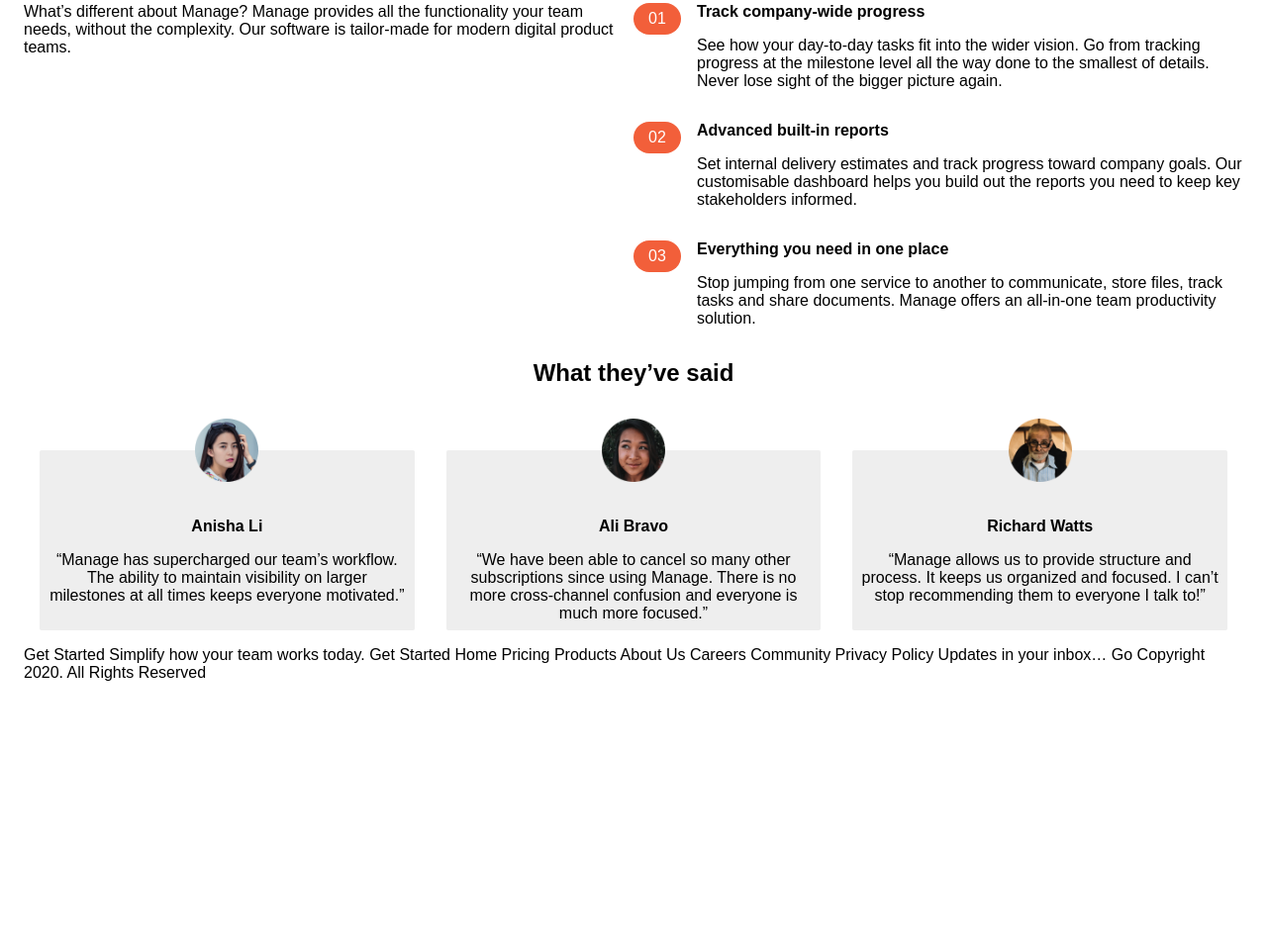
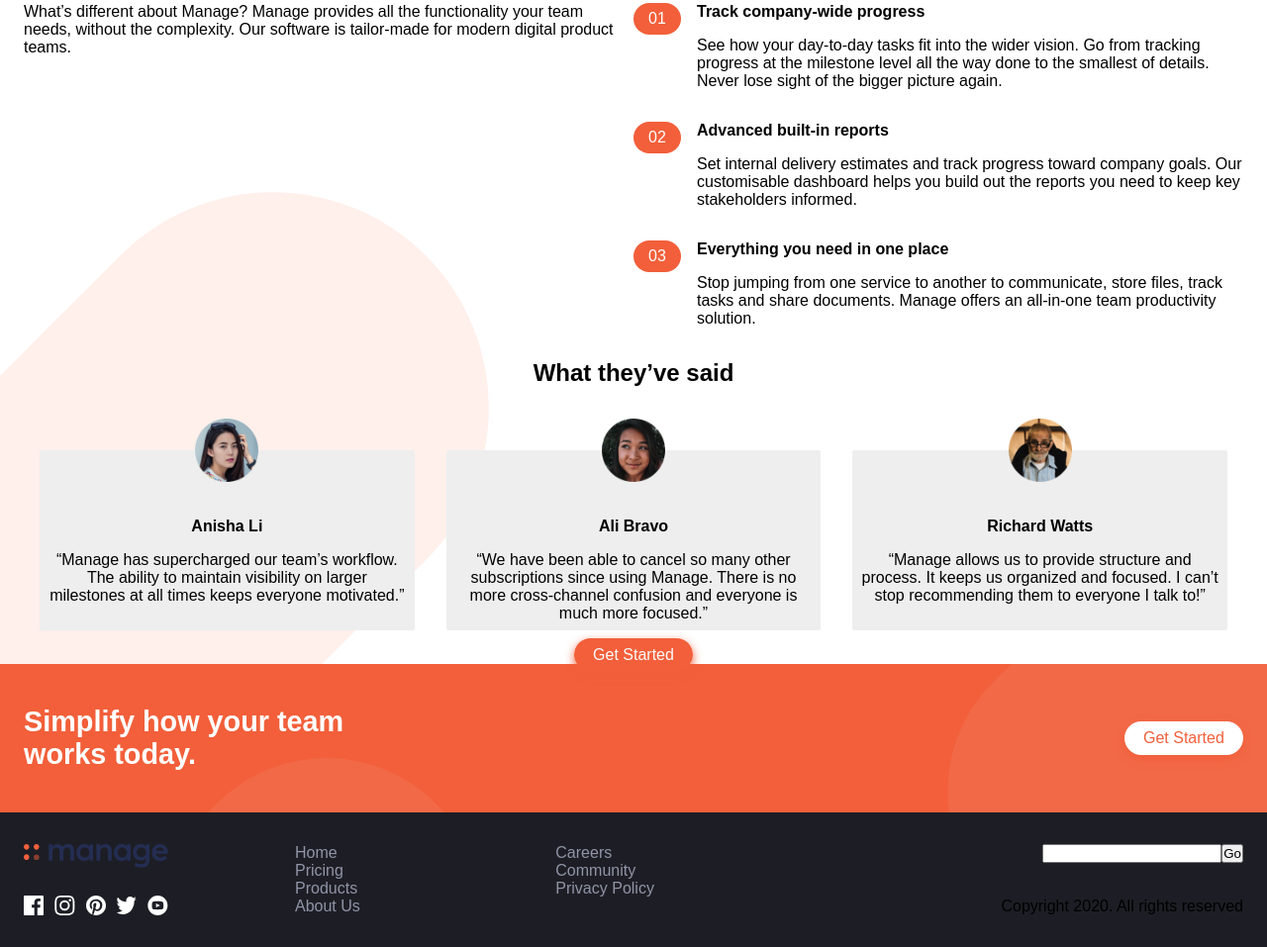
Before and after one commit to gersonpenaloza/gersonpenaloza.github.io, a plain HTML site: page TareasCodiGo/Desafios/3_manage-landing-page/index.html in a window 1280 px wide. Shown: the part 606-1563 px from the top of the page at 99% size. Before the commit the page ends 1295 px from the top, so only its background shows below. Drawn offline with Linux system fonts and the light colour scheme; a web font is replaced by a local one.

Commit message:
challenge 3

```diff
--- a/TareasCodiGo/Desafios/3_manage-landing-page/css/estilos.css
+++ b/TareasCodiGo/Desafios/3_manage-landing-page/css/estilos.css
@@ -5,15 +5,29 @@
 	--color-naranja: hsl(12, 88%, 59%);
 	--color-plomo-claro: hsl(0, 0%, 98%);
 	--color-rosado-claro: hsl(13, 100%, 96%);
+	--color-blure-very-dark: hsl(233, 12%, 13%);
+	--color-blue-gray: hsl(227, 12%, 61%);
 }
-
 * {
 	margin: 0;
 	box-sizing: border-box;
 	padding: 0;
 }
+.bandita {
+	height: 700px;
+	width: 700px;
+	position: absolute;
+	z-index: -10;
+	top: 50rem;
+	background-image: url("./../images/bg-tablet-pattern.svg");
+	background-repeat: no-repeat;
+	background-position: -20rem 0;
+}
 body {
 	font-family: "Be Vietnam", sans-serif;
+	background-image: url("./../images/bg-tablet-pattern.svg");
+	background-repeat: no-repeat;
+	background-position: calc(100% + 5rem) -15rem;
 }
 
 .header {
@@ -104,13 +118,93 @@ body {
 .comment__name {
 	margin-bottom: 1rem;
 }
+.comments__button {
+	text-align: center;
+}
 .header__menu {
 	display: none;
 }
+.footer__title {
+	background-color: var(--color-naranja);
+	height: 9.4rem;
+	background-image: url("./../images/bg-simplify-section-desktop.svg");
+}
+.wrapper {
+	max-width: var(--ancho-maximo);
+	margin: 0 auto;
+}
+.wrapper.title {
+	display: flex;
+	justify-content: space-between;
+	align-items: center;
+	height: 100%;
+}
+.footer__title h3 {
+	color: white;
+	font-size: 1.8rem;
+	max-width: 350px;
+}
+
+.footer__info {
+	background-color: var(--color-blure-very-dark);
+}
+.wrapper.info {
+	display: flex;
+	padding: 2rem 0;
+}
+.footer__list {
+	flex: 1;
+	list-style: none;
+	columns: 2;
+	padding-left: 8rem;
+}
+.footer__link {
+	text-decoration: none;
+	color: var(--color-blue-gray);
+}
+.footer__form {
+	display: flex;
+	flex-wrap: wrap;
+	align-content: space-between;
+	justify-content: flex-end;
+}
+
+.footer__form span {
+	width: 100%;
+	text-align: right;
+}
+.footer__logo {
+	display: flex;
+	flex-direction: column;
+	justify-content: space-between;
+}
+.footer__social {
+	display: flex;
+	justify-content: space-between;
+}
+.btn {
+	color: var(--color-plomo-claro);
+	padding: 0.5rem 1.2rem;
+	background-color: var(--color-naranja);
+	text-decoration: none;
+	border-radius: 1.5rem;
+	box-shadow: var(--color-naranja) 0px 4px 10px;
+}
+.footer__title .btn {
+	background-color: white;
+	color: var(--color-naranja);
+}
 
 @media screen and (max-width: 1440px) {
-	body {
+	.header,
+	.main,
+	.comments,
+	.wrapper.title {
 		padding: 0 1.5rem;
+	}
+	.wrapper.info {
+		padding-left: 1.5rem;
+		padding-right: 1.5rem;
 	}
 }
 @media screen and (max-width: 768px) {
@@ -145,5 +239,37 @@ body {
 	}
 	.header__menu {
 		display: block;
+		cursor: pointer;
+	}
+	.header * {
+		transition: 0.3s all ease-in;
+	}
+
+	.header.open {
+		flex-wrap: wrap;
+		height: fit-content;
+		padding-top: 2rem;
+	}
+	.header.open .header__logo {
+		order: 1;
+	}
+	.header.open .header__menu {
+		order: 2;
+	}
+	.header.open .header__nav {
+		display: flex;
+		order: 3;
+		width: 100%;
+	}
+	.header.open .header__list {
+		width: 100%;
+		background-color: #fff;
+		margin-top: 1rem;
+		display: flex;
+		flex-direction: column;
+		align-items: center;
+		padding: 1.5rem 0;
+		border-radius: 5px;
+		box-shadow: #bbb 0px 0px 10px;
 	}
 }
--- a/TareasCodiGo/Desafios/3_manage-landing-page/index.html
+++ b/TareasCodiGo/Desafios/3_manage-landing-page/index.html
@@ -1,5 +1,5 @@
 <!DOCTYPE html>
-<html lang="es">
+<html lang="en">
 
 <head>
   <meta charset="UTF-8">
@@ -12,8 +12,8 @@
 </head>
 
 <body>
-
-  <header class="header">
+  <div class="bandita"></div>
+  <header class="header" id="header">
     <figure class="header__logo">
       <img src="./images/logo.svg" alt="">
     </figure>
@@ -30,7 +30,7 @@
       <a class="btn" href="#">Get Started</a>
     </div>
     <figure class="header__menu">
-      <img src="./images/icon-hamburger.svg" alt="">
+      <img src="./images/icon-hamburger.svg" id="menu" alt="">
     </figure>
   </header>
   <main class="main">
@@ -141,29 +141,78 @@
       </div>
       <!-- COMENTARIO COMPONENTE FIN -->
     </div>
+    <div class="comments__button">
+      <a class="btn" href="#">Get Started</a>
+    </div>
+  </section>
+  <footer class="footer">
+    <section class="footer__title">
+      <div class="wrapper title">
+        <h3>Simplify how your team works today.</h3>
+        <a href="#" class="btn">Get Started</a>
+      </div>
+    </section>
+    <section class="footer__info">
+      <div class="wrapper info">
+        <div class="footer__logo">
+          <figure class="footer__img">
+            <img src="./images/logo.svg" alt="">
+          </figure>
+          <div class="footer__social">
+            <img src="./images/icon-facebook.svg" alt="">
+            <img src="./images/icon-instagram.svg" alt="">
+            <img src="./images/icon-pinterest.svg" alt="">
+            <img src="./images/icon-twitter.svg" alt="">
+            <img src="./images/icon-youtube.svg" alt="">
+          </div>
+        </div>
+        <ul class="footer__list">
+          <li class="footer__item">
+            <a href="" class="footer__link">
+              Home
+            </a>
+          </li>
+          <li class="footer__item">
+            <a href="" class="footer__link">
+              Pricing
+            </a>
+          </li>
+          <li class="footer__item">
+            <a href="" class="footer__link">
+              Products
+            </a>
+          </li>
+          <li class="footer__item">
+            <a href="" class="footer__link">
+              About Us
+            </a>
+          </li>
+          <li class="footer__item">
+            <a href="" class="footer__link">
+              Careers
+            </a>
+          </li>
+          <li class="footer__item">
+            <a href="" class="footer__link">
+              Community
+            </a>
+          </li>
+          <li class="footer__item">
+            <a href="" class="footer__link">
+              Privacy Policy
+            </a>
+          </li>
+        </ul>
+        <form class="footer__form">
+          <input type="email">
+          <button type="submit">Go</button>
+          <span>Copyright 2020. All rights reserved</span>
+        </form>
+      </div>
+    </section>
+  </footer>
 
-  </section>
-
-  Get Started
-
-  Simplify how your team works today.
-  Get Started
-
-  Home
-  Pricing
-  Products
-  About Us
-  Careers
-  Community
-  Privacy Policy
-
-  Updates in your inbox…
-  Go
-
-  Copyright 2020. All Rights Reserved
-
-
-
+  <script src="./js/index.js"></script>
 </body>
 
 </html>
```
